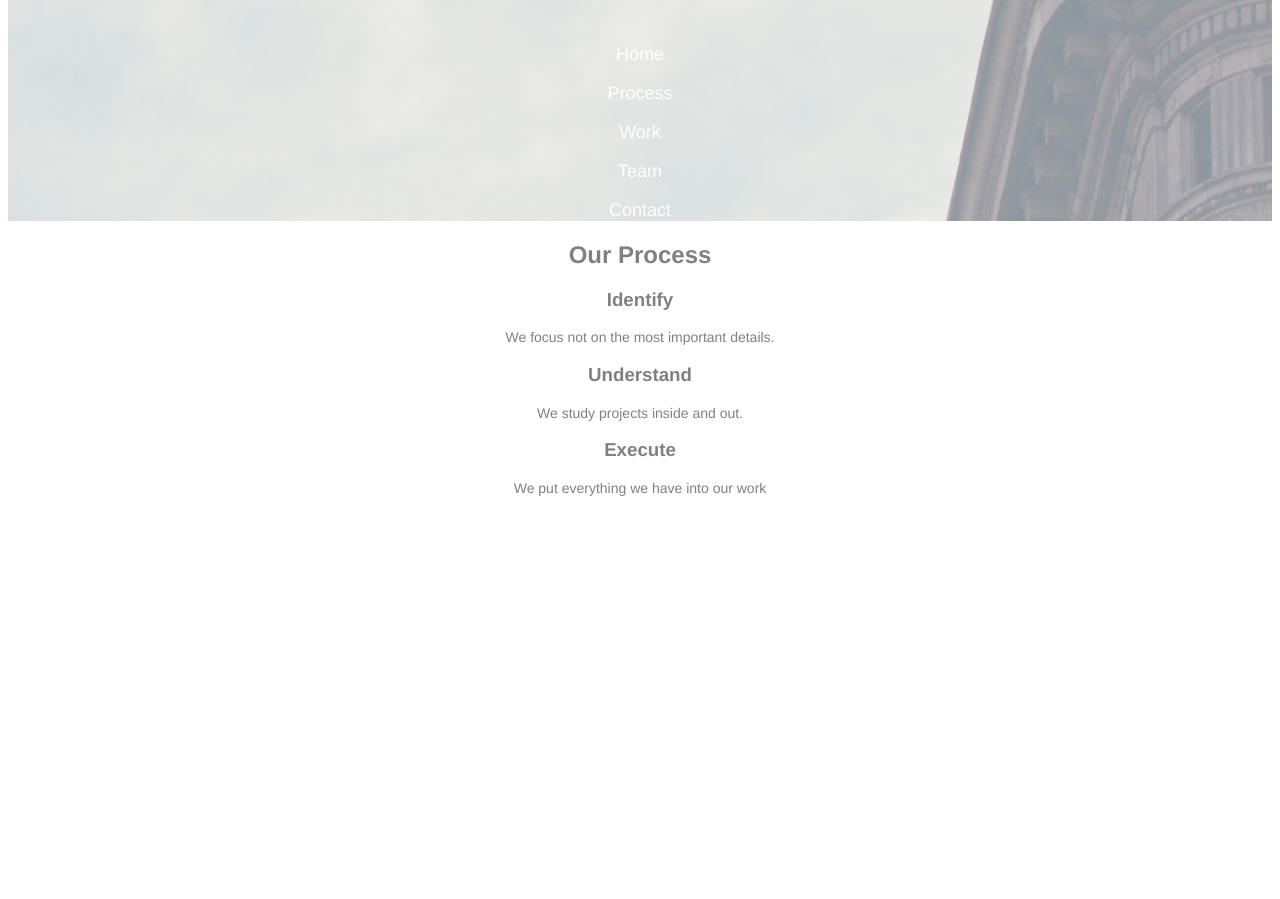
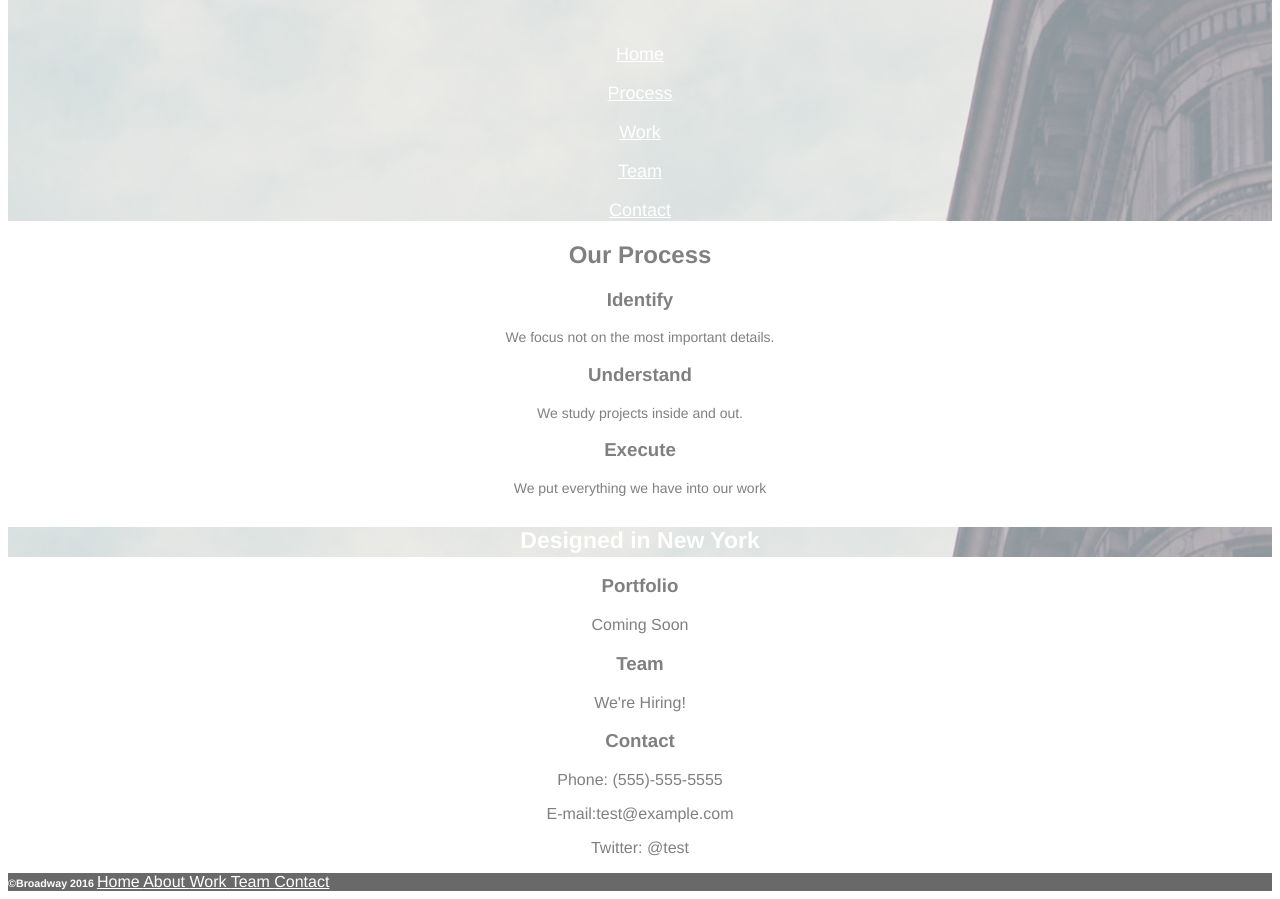
Before and after one commit to mathieudauner/broadway, a plain HTML site: page index.html in a window 1280 px wide. Shown: the part 130-1029 px from the top of the page. Before the commit the page ends 800 px from the top, so only its background shows below. Drawn offline with Linux system fonts and the light colour scheme.

Commit message:
updated HTML styling, SVGs not added yet

```diff
--- a/index.html
+++ b/index.html
@@ -11,21 +11,31 @@
           Broadway Design
         </h1>
         <nav class="page-navigation">
-          <p class="home">
+          <a href="home">
+            <p>
               Home
             </p>
+          </a>
+          <a href="#portfolio">
             <p>
               Process
             </p>
+          </a>
+          <a href="#work">
             <p>
               Work
             </p>
+          </a>
+          <a href="team">
             <p>
               Team
             </p>
-          <p class="contact">
+          </a>
+          <a href="#contact">
+            <p>
             Contact
             </p>
+          </a>
       </nav>
     </div>
 
@@ -37,7 +47,7 @@
           Our Process
         </h2>
       </div>
-<!-- execute SVG -->
+<!-- container for execute SVG -->
       <div class="execute" height="55px">
 
       </div>
@@ -50,7 +60,7 @@
           We focus not on the most important details.
         </p>
       </div>
-<!-- understand SVG -->
+<!-- container for understand SVG -->
       <div class="understand">
 
       </div>
@@ -62,7 +72,7 @@
           We study projects inside and out.
         </p>
       </div>
-<!-- execute SVG -->
+<!-- container for execute SVG -->
       <div class="execute">
 
       </div>
@@ -73,9 +83,77 @@
         <p>
           We put everything we have into our work
         </p>
-
       </div>
-
+    </div>
+<!-- start NYC container here -->
+    <div class="origin">
+      <h4>
+        Designed in New York
+      </h4>
+    </div>
+<!-- start About container here -->
+    <div class="about-section">
+      <div class="about-subheading">
+        <h3 id="work">
+          Portfolio
+        </h3>
+        <p>
+          Coming Soon
+        </p>
+      </div>
+      <div class="about-subheading">
+        <h3 id="team">
+          Team
+        </h3>
+        <p>
+          We're Hiring!
+        </p>
+      </div>
+      <div class="about-subheading">
+        <h3 id="contact">
+          Contact
+        </h3>
+        <p>
+          Phone: (555)-555-5555
+        </p>
+        <p>
+          E-mail:test@example.com
+        </p>
+        <p>
+          Twitter: @test
+        </p>
+      </div>
+    </div>
+<!-- start Footer container here -->
+    <div class="footer">
+      <h6>
+        ©Broadway 2016
+      </h6>
+      <a href="#home">
+        <span>
+          Home
+        </span>
+      </a>
+      <a href="#process">
+        <span>
+          About
+        </span>
+      </a>
+      <a href="#work">
+        <span>
+          Work
+        </span>
+      </a>
+      <a href="#team">
+        <span>
+          Team
+        </span>
+      </a>
+      <a href="#contact">
+        <span>
+          Contact
+        </span>
+      </a>
     </div>
 
   </body>
--- a/resources/css/style.css
+++ b/resources/css/style.css
@@ -1,6 +1,7 @@
 body {
   font-family: Helvetica;
   text-align: center;
+  color: gray;
 }
 
 .header {
@@ -22,6 +23,10 @@ body {
   font-size: 18px;
 }
 
+a {
+  color: white;
+}
+
 .process {
   color: gray;
 }
@@ -34,3 +39,25 @@ body {
 .process-subheading p {
   font-size: 14px;
 }
+
+.origin {
+  background-image: url(../images/the-flatiron-building.png);
+  height: 30px;
+  background-position: left center;
+  background-repeat: no-repeat;
+  opacity: 0.5;
+  background-attachment: local;
+  font-size: 23px;
+  font-weight: bold;
+  color: white;
+}
+
+.footer {
+  background-color: dimgray;
+  text-align: left;
+}
+
+.footer h6,span {
+  color: white;
+  display: inline;
+  }
```
Lines whose indentation alone changed are shown as unchanged.
